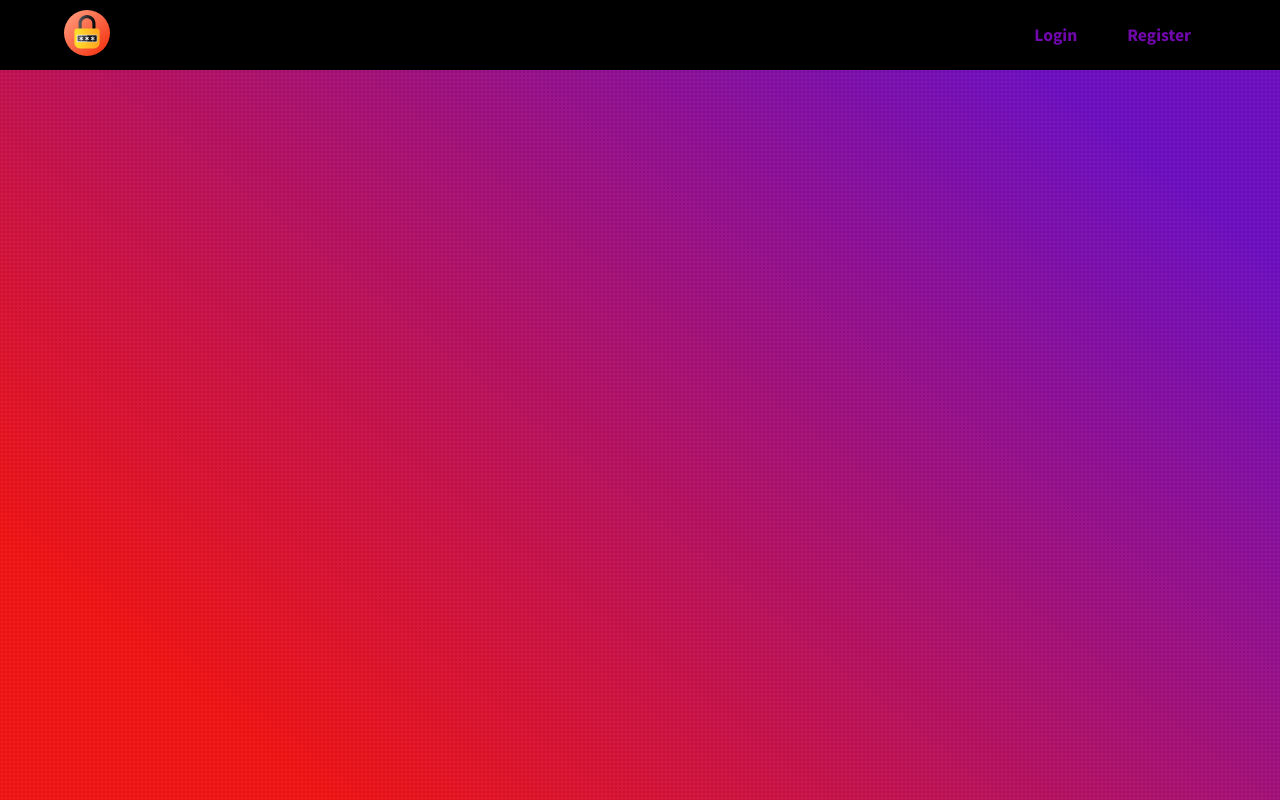
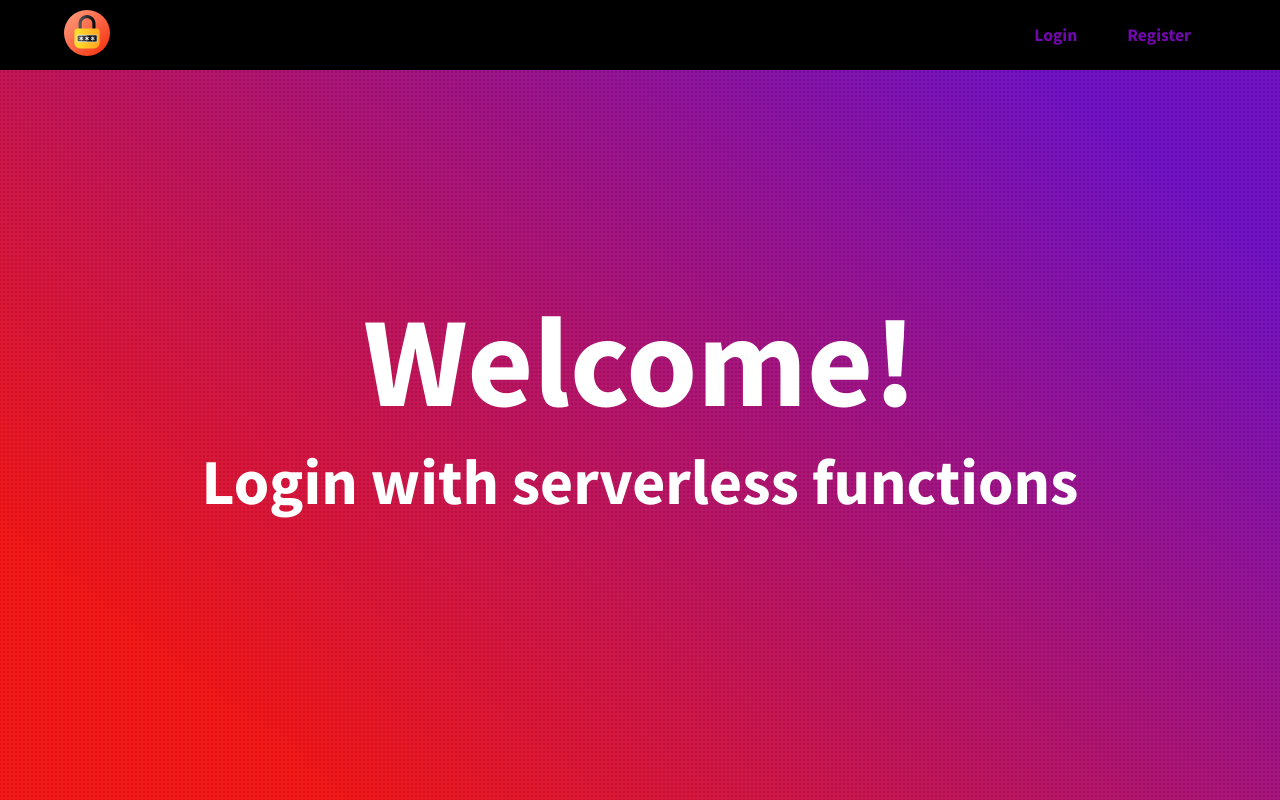
Before and after one commit to Lukazovic/login-serverless-next-app, a Next.js app: page / in a window 1280 px wide. Built offline with nearby package versions, Linux system fonts and the light colour scheme.

Commit message:
Add a welcome text

```diff
--- a/src/pages/_app.tsx
+++ b/src/pages/_app.tsx
@@ -1,5 +1,6 @@
 import '../styles/globals.css';
 import '../styles/Navbar.css';
+import '../styles/Home.css';
 
 function MyApp({ Component, pageProps }) {
   return <Component {...pageProps} />;
--- a/src/pages/index.tsx
+++ b/src/pages/index.tsx
@@ -8,7 +8,10 @@ export default function Home() {
 
       <Navbar />
 
-      <h1>Home</h1>
+      <main id="main">
+        <h1>Welcome!</h1>
+        <h3>Login with serverless functions</h3>
+      </main>
     </div>
   );
 }
--- /dev/null
+++ b/src/styles/Home.css
@@ -0,0 +1,27 @@
+#main {
+  width: 100%;
+  height: 100vh;
+  display: flex;
+  flex-direction: column;
+  align-items: center;
+  justify-content: center;
+  color: white;
+}
+
+#main h1 {
+  font-size: 4em;
+}
+
+#main h3 {
+  font-size: 1.5em;
+}
+
+@media (min-width: 768px) {
+  #main h1 {
+    font-size: 8em;
+  }
+
+  #main h3 {
+    font-size: 4em;
+  }
+}
```
